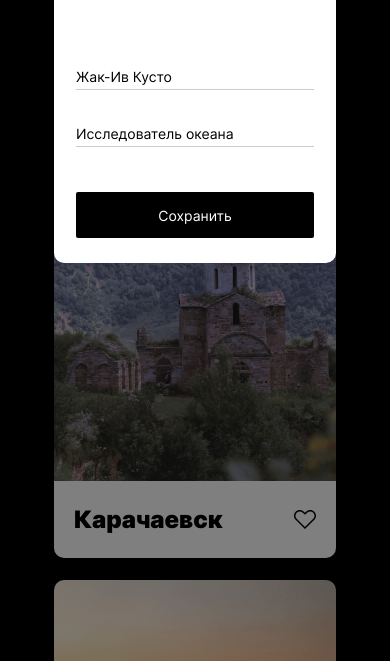
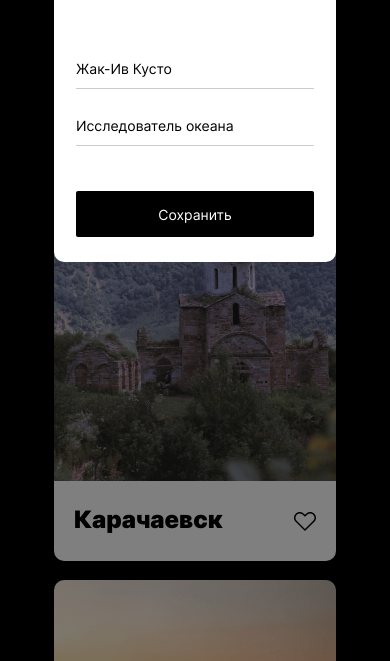
Before and after one commit to kseter/mesto, a plain HTML site: page index.html in a window 390 px wide. Both pictures are taken after a click on the button 324 px from the left and 219 px from the top of the page. Shown: the part 183-844 px from the top of the page. Drawn offline with Linux system fonts and the light colour scheme; files whose address does not match are found by name.

Commit message:
fix: heights

```diff
--- a/blocks/elements/__element/elements__element.css
+++ b/blocks/elements/__element/elements__element.css
@@ -2,7 +2,6 @@
 	display: flex;
 	flex-direction: column;
 	align-items: center;
-	max-width: 282px;
-	min-height: 361px;
+	max-width: 100%;
 	box-sizing: border-box;
 }
--- a/blocks/elements/__image/elements__image.css
+++ b/blocks/elements/__image/elements__image.css
@@ -1,7 +1,6 @@
 .elements__image {
 	object-fit: cover;
-	width: 282px;
-	height: 282px;
+	width: 100%;
 	grid-column-start: 1;
 	grid-column-end: 2;
 	border-radius: 10px 10px 0 0;
--- a/blocks/elements/__text/elements__text.css
+++ b/blocks/elements/__text/elements__text.css
@@ -9,4 +9,5 @@
 	overflow: hidden;
 	box-sizing: border-box;
 	max-width: calc(246px - 22px - 22px);
+	margin-bottom: 27px;
 }
--- a/blocks/elements/elements.css
+++ b/blocks/elements/elements.css
@@ -1,8 +1,8 @@
 .elements {
 	width: 100%;
 	display: grid;
-	grid-template-columns: auto auto auto;
-	grid-template-rows: auto auto;
+	grid-template-columns: repeat(3, 282px);
+	grid-template-rows: repeat(2, 361px);
 	column-gap: 17px;
 	row-gap: 20px;
 	justify-content: space-between;
@@ -11,14 +11,14 @@
 @media screen and (max-width: 1024px) {
 	.elements {
 		grid-template-columns: auto auto;
-		grid-template-rows: auto auto auto;
+		grid-template-rows: repeat(3, 361px);
 	}
 }
 
 @media screen and (max-width: 745px) {
 	.elements {
-		grid-template-columns: auto;
-		grid-template-rows: auto auto auto auto;
+		grid-template-columns: 282px;
+		grid-template-rows: repeat(4, 361px);
 		margin: 0 auto;
 		justify-content: center;
 	}
--- a/blocks/footer/footer.css
+++ b/blocks/footer/footer.css
@@ -1,13 +1,11 @@
 .footer {
 	max-width: 318px;
-	max-height: 18px;
 	margin: 66px 0 60px 0;
 }
 
 @media screen and (max-width: 350px) {
 	.footer {
 		max-width: 282px;
-		min-height: 14px;
 		margin: 48px auto 36px;
 	}
 }
--- a/blocks/header/__line/header__line.css
+++ /dev/null
@@ -1,12 +0,0 @@
-.header__line {
-	max-width: 100%;
-	margin-top: 41px;
-	border-bottom: 1px solid rgb(84, 84, 84, .7);
-}
-
-
-@media screen and (max-width: 320px) {
-	.header__line {
-		margin-top: 31.6px;
-	}
-}
--- a/blocks/header/__logo/header__logo.css
+++ b/blocks/header/__logo/header__logo.css
@@ -1,13 +1,11 @@
 .header__logo {
 	width: 142px;
-	height: 33px;
 	padding-bottom: 41px;
 }
 
 @media screen and (max-width: 350px) {
 	.header__logo {
 		width: 103.74px;
-		height: 24.4px;
 		padding-bottom: 31.6px;
 		padding-left: 27px;
 	}
--- a/blocks/popup/__close-button/popup__close-button.css
+++ b/blocks/popup/__close-button/popup__close-button.css
@@ -6,6 +6,7 @@
 	right: -38px;
 	background-image: url("../../../images/Close\ Icon.svg");
 	background-color: transparent;
+	background-repeat: no-repeat;
 	border: none;
 	background-size: contain;
 	padding: 0;
--- a/blocks/popup/__container/popup__container.css
+++ b/blocks/popup/__container/popup__container.css
@@ -5,7 +5,6 @@
 	border-radius: 10px;
 	max-width: 430px;
 	width: 100%;
-	min-height: 330px;
 	margin: 195px auto auto;
 	position: relative;
 }
@@ -16,6 +15,5 @@
 	.popup__container {
 		margin: 123px auto auto;
 		max-width: 282px;
-		min-height: 322px;
 	}
 }
--- a/blocks/popup/__save-button/popup__save-button.css
+++ b/blocks/popup/__save-button/popup__save-button.css
@@ -13,6 +13,7 @@
 	border-radius: 2px;
 	padding: 0;
 	margin-top: 15px;
+	margin-bottom: 37px;
 }
 
 .popup__save-button:hover {
--- a/blocks/popup/__title/popup__title.css
+++ b/blocks/popup/__title/popup__title.css
@@ -6,7 +6,6 @@
 	font-size: 24px;
 	line-height: 29px;
 	margin: 34px 64px 50px 36px;
-	min-height: 23px;
 }
 
 @media screen and (max-width: 545px) {
--- a/blocks/popup/__user-about/popup__user-about.css
+++ b/blocks/popup/__user-about/popup__user-about.css
@@ -2,7 +2,7 @@
 	border: none;
 	border-bottom: 1px solid rgb(0, 0, 0, .2);
 	width: 100%;
-	min-height: 27px;
+	height: 27px;
 	padding: 0;
 	box-sizing: border-box;
 	font-family: 'Inter', 'Arial', sans-serif;
@@ -10,4 +10,5 @@
 	font-weight: 400;
 	font-size: 14px;
 	line-height: 17px;
+	padding-bottom: 13px;
 }
--- a/blocks/popup/__user-name/popup__user-name.css
+++ b/blocks/popup/__user-name/popup__user-name.css
@@ -2,12 +2,13 @@
 	border: none;
 	border-bottom: 1px solid rgb(0, 0, 0, .2);
 	width: 100%;
-	min-height: 27px;
-	padding: 0;
+	height: 27px;
+	padding: 0 0 13px 0;
 	box-sizing: border-box;
 	font-family: 'Inter', 'Arial', sans-serif;
 	font-style: normal;
 	font-weight: 400;
 	font-size: 14px;
 	line-height: 17px;
+	box-sizing: border-box;
 }
--- a/blocks/profile/__add-button/profile__add-button.css
+++ b/blocks/profile/__add-button/profile__add-button.css
@@ -10,6 +10,7 @@
 	cursor: pointer;
 	justify-self: end;
 	padding: 0;
+	box-sizing: border-box;
 }
 
 .profile__add-button:hover {
@@ -26,6 +27,7 @@
 @media screen and (max-width: 807px) {
 	.profile__add-button {
 		width: 100%;
-		min-height: 50px;
+		height: 50px;
+		background-image: url("../../../images/add-button_320px.svg");
 	}
 }
--- a/blocks/profile/__info/profile__info.css
+++ b/blocks/profile/__info/profile__info.css
@@ -11,9 +11,8 @@
 		justify-content: end;
 		grid-template-columns: 234px 38px;
 		grid-template-rows: auto auto;
-		margin-bottom: 36px;
+		margin-bottom: 30px;
 		margin-top: 26px;
 		column-gap: 10px;
-		max-height: 54px;
 	}
 }
--- a/pages/index.css
+++ b/pages/index.css
@@ -1,7 +1,6 @@
 @import url(../fonts/fonts.css);
 @import url(../blocks/page/page.css);
 @import url(../blocks/header/header.css);
-@import url(../blocks/header/__line/header__line.css);
 @import url(../blocks/header/__logo/header__logo.css);
 @import url(../blocks/profile/profile.css);
 @import url(../blocks/profile/__avatar/profile__avatar.css);
```
Also changed, not shown: images/add-button_320px.svg (added).
